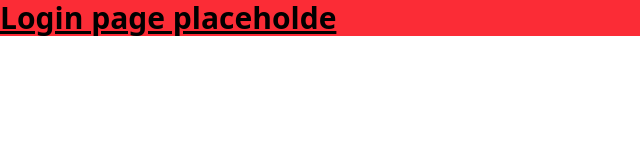
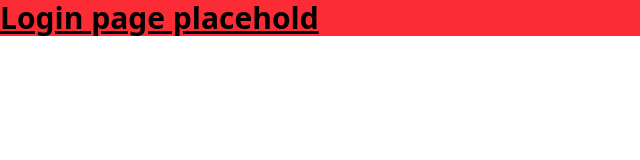
Before and after one commit to RyanByers1023/Commerce-Bank-Project, a website: page src/login.html in a window 1280 px wide. Shown: the full height of the page, 0-640 px from the left. Drawn offline with nearby package versions, Linux system fonts and the light colour scheme; files that its build step writes are made by us from their sources.

Commit message:
example push

```diff
--- a/src/login.html
+++ b/src/login.html
@@ -7,7 +7,7 @@
 </head>
 <body>
 <h1 class="text-3xl font-bold underline bg-red-500">
-    Login page placeholde
+    Login page placehold
 </h1>
 </body>
 </html>
```
Also changed, not shown: 1 other file.
